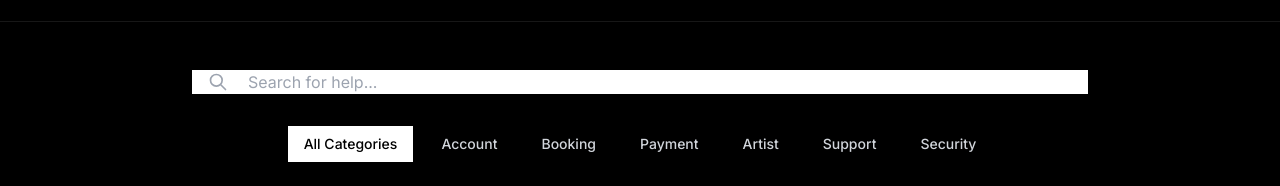
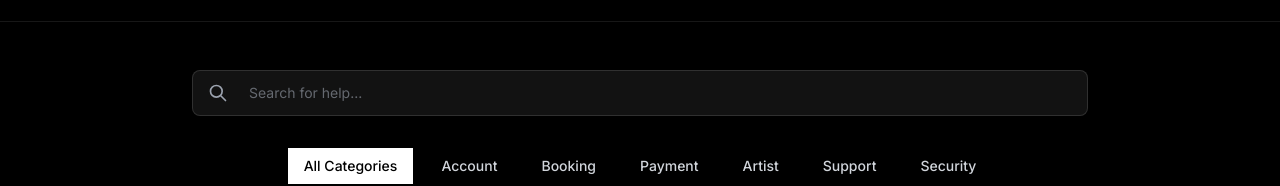
Before and after one commit to TATUadmin/TATUadmin.github.io, a Next.js app in the folder tatu-app/: page /help in a window 1280 px wide. Shown: the part 283-469 px from the top of the page. Built offline with nearby package versions, Linux system fonts and the light colour scheme; no server answers.

Commit message:
Fix input field styling - add missing .input CSS class

```diff
--- a/tatu-app/app/globals.css
+++ b/tatu-app/app/globals.css
@@ -150,3 +150,38 @@ section {
 ::-webkit-scrollbar-thumb:hover {
   background: #6a6a6a;
 }
+
+/* Form input styling */
+.input {
+  width: 100%;
+  padding: 0.75rem 1rem;
+  background-color: rgba(23, 23, 23, 0.8);
+  backdrop-filter: blur(8px);
+  border: 1px solid rgba(115, 115, 115, 0.3);
+  border-radius: 0.5rem;
+  color: #ffffff;
+  font-size: 0.875rem;
+  line-height: 1.25rem;
+  outline: none;
+  transition: all 0.2s ease-in-out;
+}
+
+.input::placeholder {
+  color: rgba(156, 163, 175, 0.6);
+}
+
+.input:focus {
+  border-color: rgba(115, 115, 115, 0.5);
+  ring: 2px solid rgba(115, 115, 115, 0.3);
+  background-color: rgba(23, 23, 23, 0.9);
+}
+
+.input:disabled {
+  opacity: 0.5;
+  cursor: not-allowed;
+}
+
+/* Textarea variant */
+.input.resize-none {
+  resize: none;
+}
```
